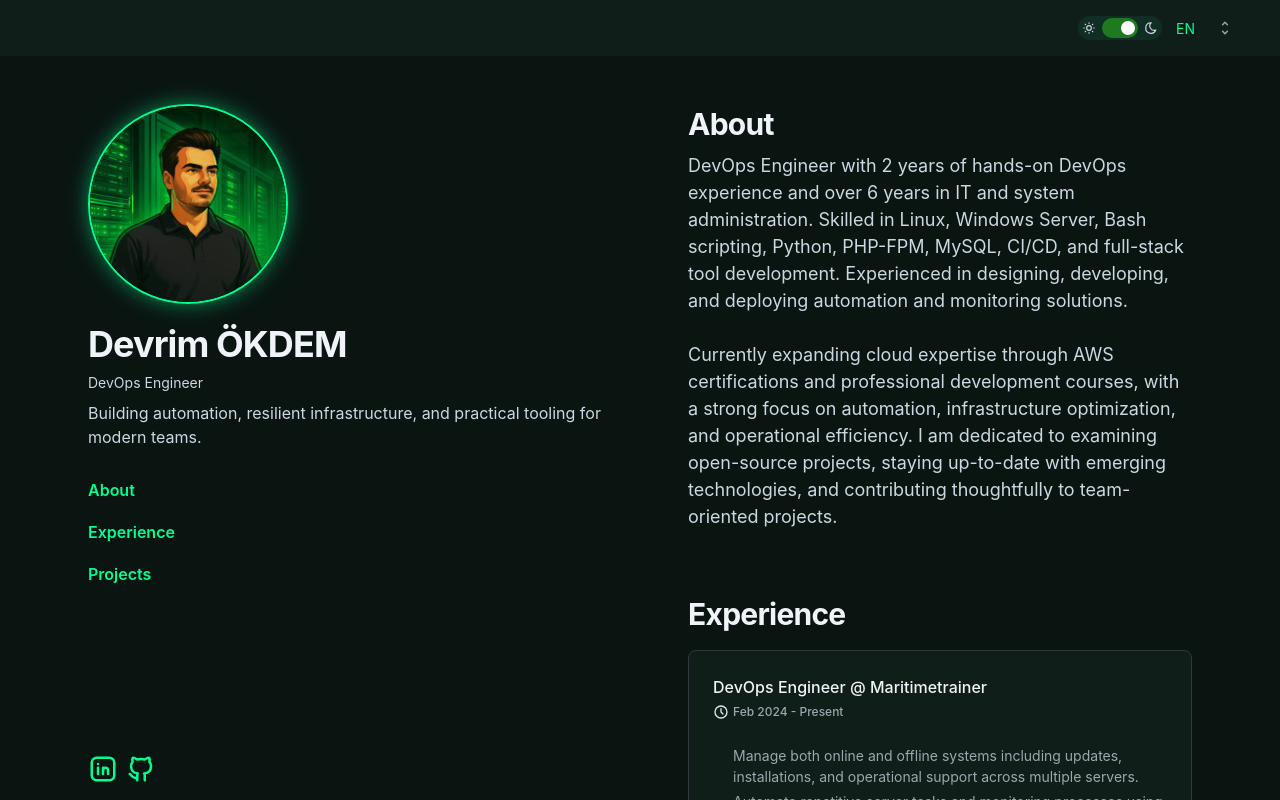
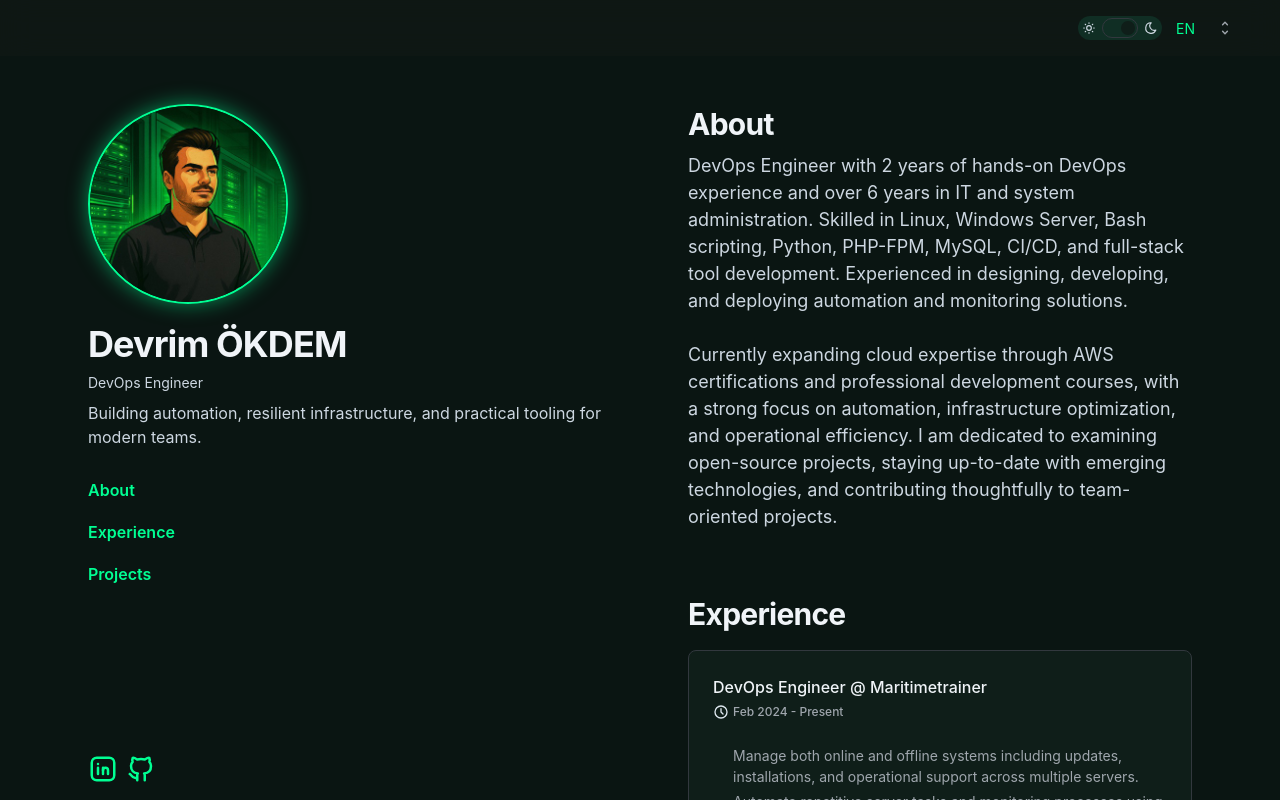
Before and after one commit to DevrimCaner/devrimcaner.com, a Next.js app in the folder devrimcaner/: page / in a window 1280 px wide. Shown: the top 800 px of the page. Built offline with nearby package versions, Linux system fonts and the light colour scheme.

Commit message:
Navbar Style Reworked

```diff
--- a/devrimcaner/components/LocaleSwitcher.tsx
+++ b/devrimcaner/components/LocaleSwitcher.tsx
@@ -106,15 +106,22 @@ const LocaleSwitcher = ({ onLocaleChange, locale, modeToggle }: Props) => {
   return (
     <Box
       component="header"
-      sx={{
+      sx={(theme) => ({
         position: 'sticky',
         top: 0,
         zIndex: 1000,
         px: { xs: 2, md: 3 },
         py: 1,
-        backgroundColor: 'background.surface',
-        backdropFilter: 'blur(10px)',
-      }}
+        backgroundColor: 'rgba(255, 255, 255, 0.86)',
+        WebkitBackdropFilter: 'blur(12px)',
+        backdropFilter: 'blur(12px)',
+        backgroundClip: 'padding-box',
+        [theme.getColorSchemeSelector('dark')]: {
+          backgroundColor: 'rgba(17, 26, 22, 0.72)',
+          WebkitBackdropFilter: 'blur(16px)',
+          backdropFilter: 'blur(16px)',
+        },
+      })}
     >
       <Box
         sx={{
--- a/devrimcaner/components/ThemeSwitcherLayout.tsx
+++ b/devrimcaner/components/ThemeSwitcherLayout.tsx
@@ -1,41 +1,29 @@
 import { Box, CssVarsProvider, Switch, useColorScheme } from '@mui/joy';
 import { IconMoon, IconSun } from '@tabler/icons-react';
-import { useEffect, type ReactNode } from 'react';
+import { useEffect, useState, type ReactNode } from 'react';
 import theme from '../theme/theme';
 
 const STORAGE_KEY = 'portfolio-theme';
 
 export const ModeToggle = () => {
   const { mode, setMode } = useColorScheme();
-  const resolvedMode = mode ?? 'dark';
+  // `mode` is undefined until CssVarsProvider mounts and reads localStorage on
+  // the client, and the server always renders with `defaultMode`. Rendering
+  // a *guessed* checked/unchecked state in that gap is what caused the stuck
+  // "Mui-checked" hydration mismatch — instead we render an inert, markup-
+  // identical placeholder until we're mounted, then swap to the real control
+  // once `mode` is guaranteed to reflect the actual stored scheme.
+  const [mounted, setMounted] = useState(false);
 
   useEffect(() => {
-    if (typeof window === 'undefined') {
-      return;
-    }
-
-    const stored = window.localStorage.getItem(STORAGE_KEY);
-    if (stored === 'light' || stored === 'dark') {
-      setMode(stored);
-      return;
-    }
-
-    setMode('dark');
-  }, [setMode]);
-
-  useEffect(() => {
-    if (typeof window === 'undefined') {
-      return;
-    }
-
-    window.localStorage.setItem(STORAGE_KEY, mode ?? 'dark');
-  }, [mode]);
+    setMounted(true);
+  }, []);
 
   const handleChange = (event: React.ChangeEvent<HTMLInputElement>) => {
     setMode(event.target.checked ? 'dark' : 'light');
   };
 
-  const isDark = resolvedMode === 'dark';
+  const isDark = mode === 'dark';
 
   return (
     <Box
@@ -52,6 +40,7 @@ export const ModeToggle = () => {
       <Box component="span" sx={{ display: 'flex', alignItems: 'center', color: 'text.secondary' }}>
         <IconSun size={14} aria-hidden="true" />
       </Box>
+      {mounted ? (
         <Switch
           checked={isDark}
           color="success"
@@ -66,28 +55,49 @@ export const ModeToggle = () => {
             '--Switch-trackWidth': '36px',
             '--Switch-trackHeight': '20px',
             '--Switch-thumbSize': '14px',
-          '& .JoySwitch-track': {
+            // Joy's Switch utility classes are `MuiSwitch-*` (generateUtilityClasses),
+            // not `JoySwitch-*` — the old selectors here never matched, so the
+            // track/thumb silently fell back to the default `color="success"`
+            // solid green in every scheme, unrelated to the hydration fix above.
+            '& .MuiSwitch-track': {
               backgroundColor: 'neutral.softBg',
               border: '1px solid',
               borderColor: 'neutral.outlinedBorder',
               boxShadow: 'none',
             },
-          '& .JoySwitch-thumb': {
+            '& .MuiSwitch-thumb': {
               backgroundColor: 'background.surface',
               boxShadow: 'none',
             },
-          '& .JoySwitch-input:checked + .JoySwitch-track': {
+            '& .MuiSwitch-input:checked + .MuiSwitch-track': {
               backgroundColor: 'primary.solidBg',
               borderColor: 'primary.outlinedBorder',
             },
-          '& .JoySwitch-input:focus-visible + .JoySwitch-track': {
+            '& .MuiSwitch-input:focus-visible + .MuiSwitch-track': {
               boxShadow: '0 0 0 3px rgba(0, 255, 147, 0.24)',
             },
-          '&:hover .JoySwitch-track': {
+            '&:hover .MuiSwitch-track': {
               opacity: 0.95,
             },
           }}
         />
+      ) : (
+        // Markup-identical, non-interactive placeholder: server and the
+        // pre-mount client render must match exactly, or the *next* render
+        // (once `mode` resolves) leaves the real Switch's DOM classes stuck
+        // on whatever the server guessed — see the audit notes in theme.ts.
+        <Box
+          aria-hidden="true"
+          sx={{
+            width: '36px',
+            height: '20px',
+            borderRadius: '999px',
+            backgroundColor: 'neutral.softBg',
+            border: '1px solid',
+            borderColor: 'neutral.outlinedBorder',
+          }}
+        />
+      )}
       <Box component="span" sx={{ display: 'flex', alignItems: 'center', color: 'text.secondary' }}>
         <IconMoon size={14} aria-hidden="true" />
       </Box>
--- a/devrimcaner/styles/globals.css
+++ b/devrimcaner/styles/globals.css
@@ -9,14 +9,15 @@ body {
   padding: 0;
   min-height: 100%;
   min-height: 100dvh;
-  background-color: #0a1512;
-  color: #f4f9f6;
+  --navbar-height: 56px;
+  /* Same source of truth as every component: the CSS vars Joy writes onto
+     [data-joy-color-scheme]. The literal hex is only a pre-CSS-load fallback
+     (matches the dark defaultMode in _document.tsx) so this never bypasses
+     the theme once Joy's stylesheet is in — e.g. Safari overscroll bounce. */
+  background-color: var(--joy-palette-background-body, #0a1512);
+  color: var(--joy-palette-text-primary, #f4f9f6);
   scroll-behavior: smooth;
-  scroll-padding-top: 1rem;
-}
-
-html {
-  background-color: #0a1512;
+  scroll-padding-top: calc(var(--navbar-height) + 1rem);
 }
 
 body {
--- a/devrimcaner/theme/theme.ts
+++ b/devrimcaner/theme/theme.ts
@@ -84,12 +84,12 @@ const theme = extendTheme({
       styleOverrides: {
         root: ({ theme }) => ({
           position: 'relative',
-          color: theme.palette.primary.plainColor, // uses per-scheme plainColor
+          color: theme.vars.palette.primary.plainColor, // CSS var: reacts to data-joy-color-scheme
           textDecoration: 'none',
           fontWeight: 500,
           '&:hover': {
             textDecoration: 'underline',
-            textDecorationColor: theme.palette.primary.solidBg, // hover uses primary solidBg
+            textDecorationColor: theme.vars.palette.primary.solidBg, // CSS var: reacts to data-joy-color-scheme
           },
         }),
       },
@@ -106,8 +106,8 @@ const theme = extendTheme({
             borderRadius: 6,
             fontWeight: 500,
             ...(isSoft && {
-              backgroundColor: theme.palette.neutral.softBg,
-              color: theme.palette.neutral.softColor,
+              backgroundColor: theme.vars.palette.neutral.softBg, // CSS var: reacts to data-joy-color-scheme
+              color: theme.vars.palette.neutral.softColor, // CSS var: reacts to data-joy-color-scheme
             }),
           };
         },
```
Also changed, not shown: 1 other file (tests, documents, lock files or other folders). Lines whose indentation alone changed are shown as unchanged.
